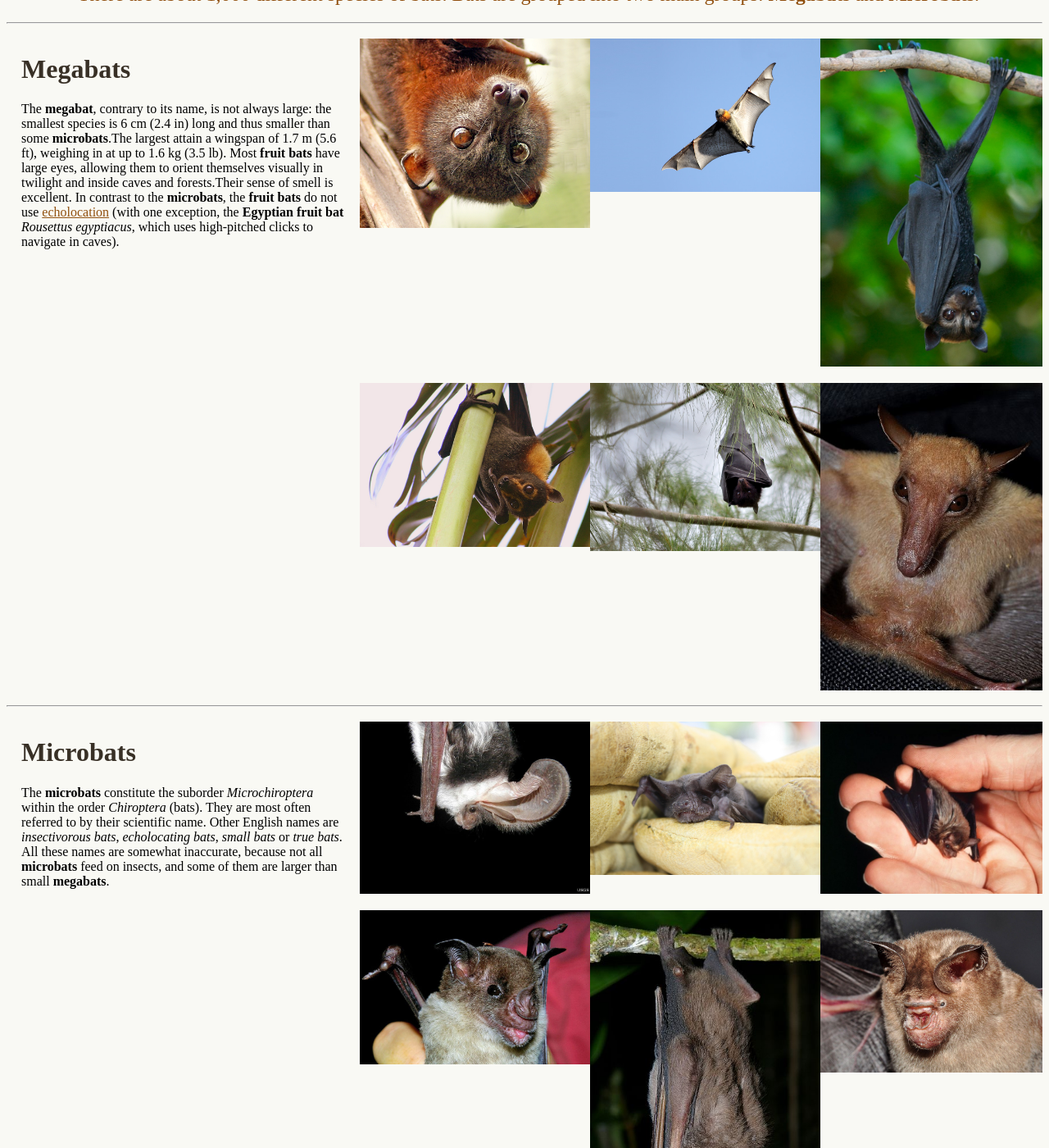
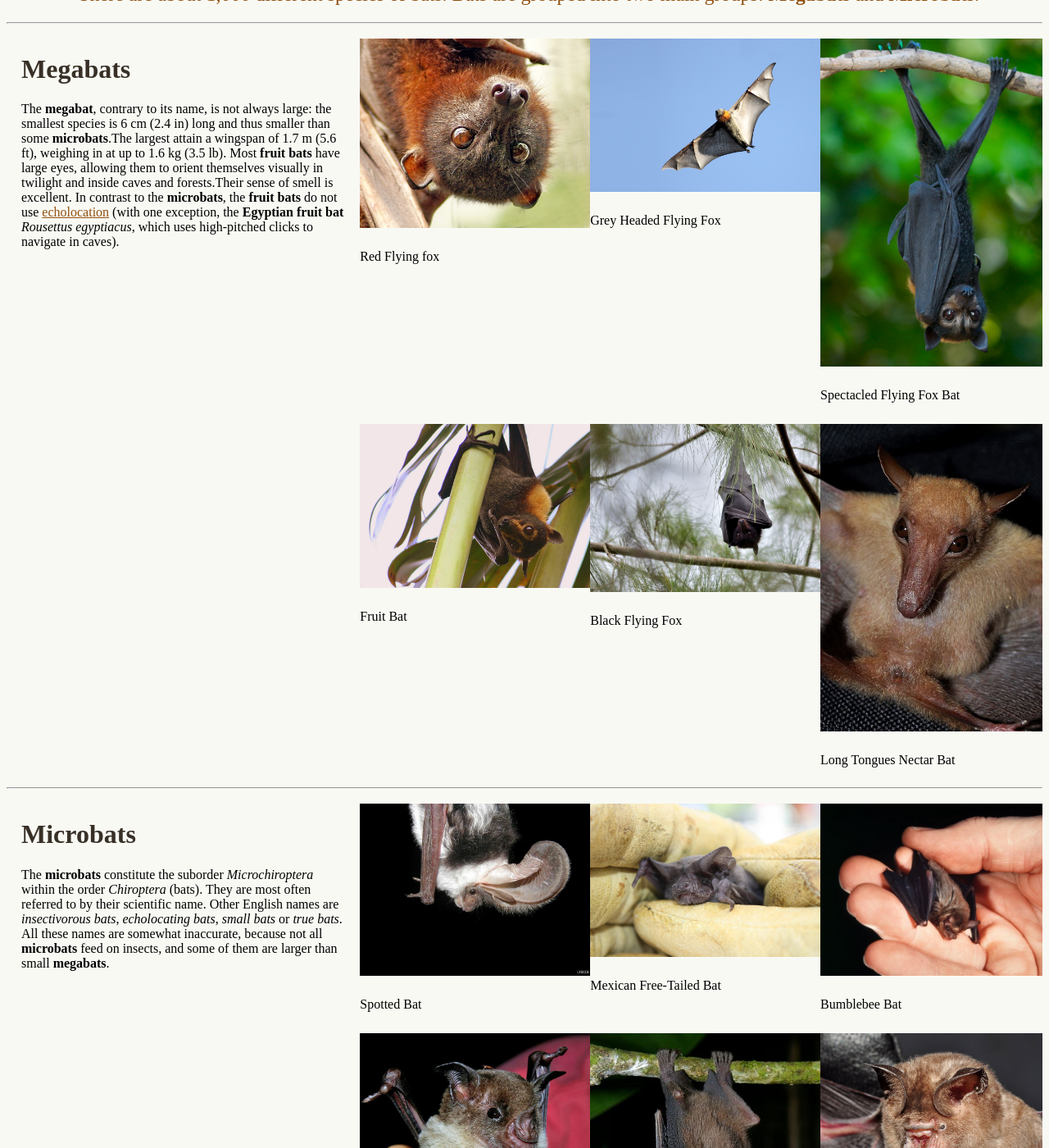
Before and after one commit to jennyrichardson/large-data-website, a Jekyll site: the page types-of-bats.html, which Jekyll copies as it is, in a window 1280 px wide and 1400 px high, scrolled down 407 px. Shown: the whole window at 82% size. Built offline with Jekyll 4.4.1, drawn with Linux system fonts in a browser that asks for light colours; some of the changed text lies outside the part shown.

Commit message:
Added names under photos

```diff
--- a/types-of-bats.html
+++ b/types-of-bats.html
@@ -63,26 +63,32 @@
 
 		<div class="unit unit-s-hidden unit-s-1-2 unit-m-1-3 unit-l-1-3">
 			<img src="images/red-flying-fox-bat.jpg" class="flex-img" alt="Red Flying Fox Bat">
+			<p>Red Flying fox</p>
 		</div>
 
 		<div class="unit unit-s-hidden unit-s-1-2 unit-m-1-3 unit-l-1-3">
 			<img src="images/grey-headed-flying-fox.jpg" class="flex-img" alt="Grey Headed Flying Fox Bat">
+			<p>Grey Headed Flying Fox</p>
 		</div>
 
 		<div class="unit unit-s-hidden unit-s-1-2 unit-m-1-3 unit-l-1-3">
 			<img src="images/spectacled-flying-fox.jpg" class="flex-img" alt="Spectacled Flying Fox Bat">
+			<p>Spectacled Flying Fox Bat</p>
 		</div>
 
 		<div class="unit unit-s-hidden unit-s-1-2 unit-m-1-3 unit-l-1-3">
 			<img src="images/fruit-bat.jpg" class="flex-img" alt="Fruit Bat">
+			<p>Fruit Bat</p>
 		</div>
 
 		<div class="unit unit-s-hidden unit-s-1-2 unit-m-1-3 unit-l-1-3">
 			<img src="images/black-flying-fox.jpg" class="flex-img" alt="Black Flying Fox Bat">
+			<p>Black Flying Fox</p>
 		</div>
 
 		<div class="unit unit-s-hidden unit-s-1-2 unit-m-1-3 unit-l-1-3">
 			<img src="images/long-tongued-nectar-bat.jpg" class="flex-img" alt="Long Tongued Nectar Bat.jpg">
+			<p>Long Tongues Nectar Bat</p>
 		</div>
 	</div>
 
@@ -101,26 +107,32 @@
 
 		<div class="unit unit-s-hidden unit-s-1-2 unit-m-1-3 unit-l-1-3">
 			<img src="images/spotted-bat.jpg" class="flex-img" alt="Spotted Bat">
+			<p>Spotted Bat</p>
 		</div>
 
 		<div class="unit unit-s-hidden unit-s-1-2 unit-m-1-3 unit-l-1-3">
 			<img src="images/mexican-free-tailed-bat.jpg" class="flex-img" alt="Mexican Free-tailed Bat">
+			<p>Mexican Free-Tailed Bat</p>
 		</div>
 
 		<div class="unit unit-s-hidden unit-s-1-2 unit-m-1-3 unit-l-1-3">
 			<img src="images/bumblebee-bat.jpg" class="flex-img" alt="Bumblebee Bat">
+			<p>Bumblebee Bat</p>
 		</div>
 
 		<div class="unit unit-s-hidden unit-s-1-2 unit-m-1-3 unit-l-1-3">
 			<img src="images/spear-nosed-bat.jpg" class="flex-img" alt="Spear-nosed Bat">
+			<p>Spear Nosed Bat</p>
 		</div>
 
 		<div class="unit unit-s-hidden unit-s-1-2 unit-m-1-3 unit-l-1-3">
 			<img src="images/little-broad-nosed-bat.jpg" class="flex-img" alt="Little Broad-nosed Bat">
+			<p>Little Broad Nosed Bat</p>
 		</div>
 
 		<div class="unit unit-s-hidden unit-s-1-2 unit-m-1-3 unit-l-1-3">
 			<img src="images/orange-leaf-nosed-bat.jpg" class="flex-img" alt="Orange Leaf-nosed Bat">
+			<p>Orange Leaf Nosed Bat</p>
 		</div>
 
 	</div>
```
